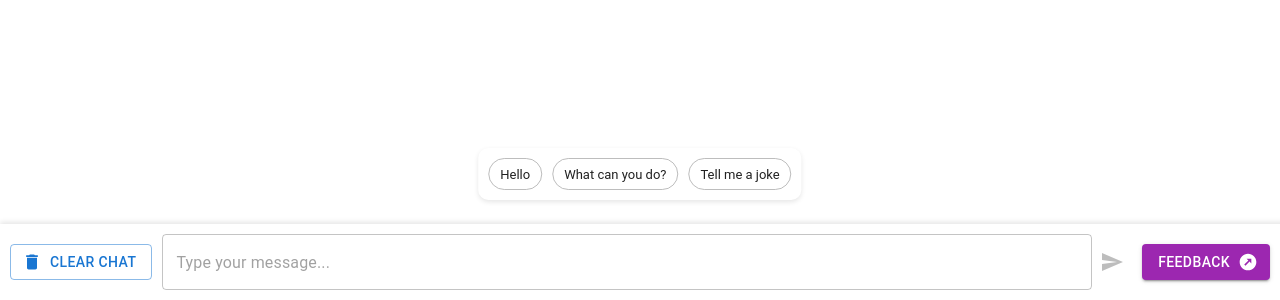
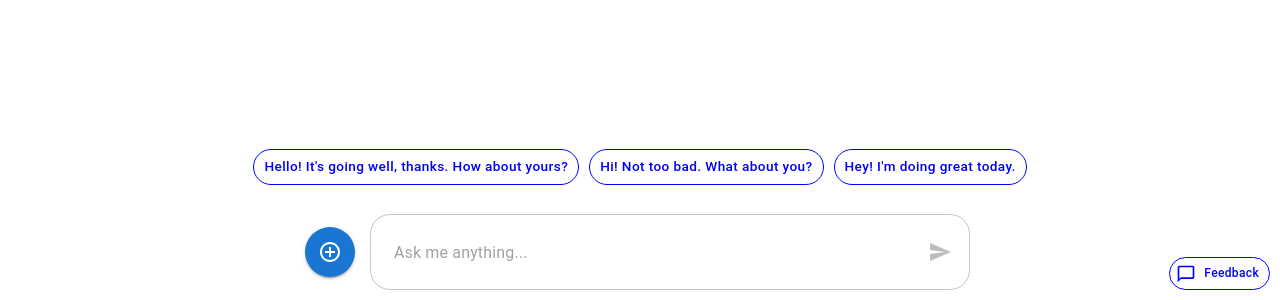
Before and after one commit to Creighton21/ChatApp, a React (Create React App) app: page / in a window 1280 px wide. Shown: the part 500-800 px from the top of the page. Built offline with nearby package versions, Linux system fonts and the light colour scheme.

Commit message:
UI Updates

```diff
--- a/src/App.tsx
+++ b/src/App.tsx
@@ -2,69 +2,83 @@
 import React, { useState } from "react";
 import { Box } from "@mui/material";
 import ChatInput from "./components/ChatInput";
-import ClearChatButton from "./components/ClearChatButton";
 import FeedbackButton from "./components/FeedbackButton";
 import SuggestedPrompts from "./components/SuggestedPrompts";
 import ChatHistory from "./components/ChatHistory";
-
-interface Reference {
-  label: string;
-  url: string;
-}
+import NewTopicButton from "./components/NewTopicButton";
 
 interface Message {
   text: string;
   sender: "user" | "ai";
-  imageUrl?: string; // Optional image URL for AI messages
-  references?: Reference[]; // Optional references
-  feedback?: "up" | "down" | null; // Track thumbs up/down for each message
+  imageUrl?: string;
+  references?: { title: string; url?: string }[];
+  feedback?: "up" | "down" | null;
 }
 
 const App: React.FC = () => {
   const [messages, setMessages] = useState<Message[]>([]);
-  const [prompts, setPrompts] = useState<string[]>([
-    "Hello",
-    "What can you do?",
-    "Tell me a joke",
+  const [prompts] = useState<string[]>([
+    "Hello! It's going well, thanks. How about yours?",
+    "Hi! Not too bad. What about you?",
+    "Hey! I'm doing great today.",
   ]);
 
   const sendMessage = (message: string) => {
     setMessages([...messages, { text: message, sender: "user" }]);
-    // Simulate AI response with references
     setTimeout(() => {
       setMessages((prev) => [
         ...prev,
-        {
-          text: "Here is a response with some references:",
-          sender: "ai",
-          references: [
-            { label: "Sample Reference 1", url: "https://www.example.com" },
-            { label: "Sample Reference 2", url: "https://www.example.org" },
-          ],
-          feedback: null, // No feedback initially
-        },
+        { text: "Here is a sample AI response.", sender: "ai", feedback: null },
       ]);
     }, 1000);
   };
 
-  const clearChat = () => {
-    setMessages([]);
-  };
-
+  // Handle feedback (thumbs up/down)
   const handleFeedback = (index: number, feedback: "up" | "down" | null) => {
-    setMessages((prev) =>
-      prev.map((msg, i) => (i === index ? { ...msg, feedback } : msg))
-    ); // Update the feedback for the specific message
+    const updatedMessages = messages.map((msg, i) =>
+      i === index ? { ...msg, feedback } : msg
+    );
+    setMessages(updatedMessages);
   };
 
   const handlePromptSelect = (prompt: string) => {
     sendMessage(prompt);
   };
 
+  const handleNewTopic = () => {
+    setMessages([]); // Clear all current messages
+  };
+
   return (
-    <div style={{ display: "flex", flexDirection: "column", height: "100vh" }}>
+    <div
+      style={{
+        display: "flex",
+        flexDirection: "column",
+        height: "100vh",
+        overflow: "hidden",
+        width: "100%",
+      }}
+    >
       <ChatHistory messages={messages} onFeedback={handleFeedback} />
-      <SuggestedPrompts prompts={prompts} onSelect={handlePromptSelect} />
+
+      {/* Suggested Prompts */}
+      <Box
+        sx={{
+          position: "absolute",
+          bottom: "100px",
+          width: "100%",
+          overflowX: "auto",
+          padding: "10px",
+          display: "flex",
+          justifyContent: "center",
+          gap: "10px",
+          whiteSpace: "nowrap",
+        }}
+      >
+        <SuggestedPrompts prompts={prompts} onSelect={handlePromptSelect} />
+      </Box>
+
+      {/* Chat Input Area */}
       <Box
         sx={{
           position: "fixed",
@@ -72,16 +86,37 @@ const App: React.FC = () => {
           width: "100%",
           display: "flex",
           alignItems: "center",
+          justifyContent: "center",
           padding: "10px",
           backgroundColor: "#fff",
-          boxShadow: "0 -2px 5px rgba(0,0,0,0.1)",
+          overflow: "hidden",
         }}
       >
-        <ClearChatButton onClear={clearChat} />
-        <Box sx={{ flexGrow: 1, marginLeft: "10px", marginRight: "10px" }}>
-          <ChatInput onSend={sendMessage} />
+        <Box
+          sx={{
+            display: "flex",
+            alignItems: "center",
+            justifyContent: "center",
+            width: "100%",
+            maxWidth: "900px",
+            gap: "5px",
+            padding: "0 10px",
+          }}
+        >
+          <Box sx={{ flexShrink: 0, marginRight: "10px" }}>
+            <NewTopicButton onNewTopic={handleNewTopic} />
+          </Box>
+
+          {/* Centered Chat Input */}
+          <Box sx={{ flexGrow: 1, minWidth: "100px", maxWidth: "600px" }}>
+            <ChatInput onSend={sendMessage} />
+          </Box>
+
+          {/* Feedback Button */}
+          <Box sx={{ flexShrink: 0 }}>
+            <FeedbackButton />
+          </Box>
         </Box>
-        <FeedbackButton />
       </Box>
     </div>
   );
--- a/src/components/ChatHistory.tsx
+++ b/src/components/ChatHistory.tsx
@@ -2,20 +2,21 @@
 import React, { useState } from "react";
 import {
   Box,
+  IconButton,
+  Typography,
   Paper,
-  Typography,
   Dialog,
   DialogContent,
-  IconButton,
-  Link,
 } from "@mui/material";
 import ThumbUpIcon from "@mui/icons-material/ThumbUp";
 import ThumbDownIcon from "@mui/icons-material/ThumbDown";
+import PersonIcon from "@mui/icons-material/Person"; // Icon for the user
+import SmartToyIcon from "@mui/icons-material/SmartToy"; // Icon for AI (Copilot)
 import CloseIcon from "@mui/icons-material/Close";
 
 interface Reference {
-  label: string;
-  url: string;
+  title: string;
+  url?: string; // Optional URL if the reference is a clickable link
 }
 
 interface Message {
@@ -26,142 +27,163 @@ interface Message {
   feedback?: "up" | "down" | null; // Track thumbs up/down for each message
 }
 
-const ChatHistory: React.FC<{
+interface ChatHistoryProps {
   messages: Message[];
   onFeedback: (index: number, feedback: "up" | "down" | null) => void;
-}> = ({ messages, onFeedback }) => {
-  const [openImage, setOpenImage] = useState<string | undefined>(undefined); // Use undefined instead of null
+}
 
-  const handleImageClick = (imageUrl?: string) => {
+const ChatHistory: React.FC<ChatHistoryProps> = ({ messages, onFeedback }) => {
+  const [openImage, setOpenImage] = useState<string | null>(null);
+
+  const handleImageClick = (imageUrl: string | undefined) => {
     if (imageUrl) {
-      setOpenImage(imageUrl); // Only open if imageUrl is defined
+      setOpenImage(imageUrl);
     }
   };
 
-  const handleClose = () => {
-    setOpenImage(undefined); // Close the dialog by setting openImage to undefined
+  const handleCloseImage = () => {
+    setOpenImage(null);
   };
 
   return (
-    <>
+    <Box sx={{ padding: "10px", overflowY: "auto", flexGrow: 1 }}>
+      {messages.map((msg, index) => (
+        <Paper
+          key={index}
+          sx={{
+            padding: "10px",
+            marginBottom: "10px",
+            backgroundColor: "transparent", // No background color
+            boxShadow: "none", // No shadow or border
+            textAlign: msg.sender === "user" ? "right" : "left",
+          }}
+        >
+          {/* Sender Info */}
           <Box
             sx={{
-          padding: "20px",
-          overflowY: "auto",
-          flexGrow: 1,
-          marginBottom: "120px", // So it doesn't overlap the ChatInput component
+              display: "flex",
+              alignItems: "center",
+              justifyContent: msg.sender === "user" ? "flex-end" : "flex-start",
             }}
           >
-        {messages.map((msg, index) => (
-          <Box
-            key={index}
-            sx={{
-              display: "flex",
-              justifyContent: msg.sender === "user" ? "flex-end" : "flex-start",
-              marginBottom: "10px",
-            }}
-          >
-            <Paper
-              elevation={3}
-              sx={{
-                padding: "10px",
-                backgroundColor: msg.sender === "user" ? "#1976d2" : "#f1f1f1",
-                color: msg.sender === "user" ? "#fff" : "#000",
-                maxWidth: "70%",
-              }}
-            >
-              <Typography>{msg.text}</Typography>
+            {msg.sender === "user" ? (
+              <>
+                <Typography variant="caption" sx={{ marginRight: "5px" }}>
+                  You
+                </Typography>
+                <PersonIcon fontSize="small" />
+              </>
+            ) : (
+              <>
+                <SmartToyIcon fontSize="small" />
+                <Typography variant="caption" sx={{ marginLeft: "5px" }}>
+                  Copilot
+                </Typography>
+              </>
+            )}
+          </Box>
 
-              {/* Check if there's an image in the message */}
+          {/* Message Text */}
+          <Typography variant="body1" sx={{ marginTop: "5px" }}>
+            {msg.text}
+          </Typography>
+
+          {/* Display Image if present */}
           {msg.imageUrl && (
             <Box
               component="img"
               src={msg.imageUrl}
-                  alt="chat image"
+              alt="AI generated"
               sx={{
-                    width: "100%",
+                width: "200px",
+                borderRadius: "5px",
                 marginTop: "10px",
                 cursor: "pointer",
-                    borderRadius: "5px",
               }}
-                  onClick={() => handleImageClick(msg.imageUrl)} // imageUrl is guaranteed to exist now
+              onClick={() => handleImageClick(msg.imageUrl)}
             />
           )}
 
-              {/* Thumbs up/down feedback for AI responses */}
+          {/* Display references if they exist */}
+          {msg.references && msg.references.length > 0 && (
+            <Typography
+              variant="caption"
+              sx={{ marginTop: "5px", display: "block", color: "#757575" }}
+            >
+              References:{" "}
+              {msg.references.map((ref, refIndex) => (
+                <span key={refIndex}>
+                  {ref.url ? (
+                    <a href={ref.url} target="_blank" rel="noopener noreferrer">
+                      {ref.title}
+                    </a>
+                  ) : (
+                    ref.title
+                  )}
+                  {/* Check if refIndex is not the last element */}
+                  {refIndex < (msg.references?.length ?? 0) - 1 && ", "}
+                </span>
+              ))}
+            </Typography>
+          )}
+
+          {/* Thumbs Up/Down Feedback */}
           {msg.sender === "ai" && (
-                <Box sx={{ marginTop: "10px", display: "flex", gap: "10px" }}>
+            <Box
+              sx={{
+                marginTop: "10px",
+                display: "flex",
+                justifyContent: "flex-start",
+                gap: "10px",
+              }}
+            >
               <IconButton
-                    color={msg.feedback === "up" ? "primary" : "default"}
+                color={msg.feedback === "up" ? "primary" : "default"} // Color change on click
                 onClick={() =>
                   onFeedback(index, msg.feedback === "up" ? null : "up")
-                    }
+                } // Toggle feedback
               >
                 <ThumbUpIcon />
               </IconButton>
               <IconButton
-                    color={msg.feedback === "down" ? "primary" : "default"}
+                color={msg.feedback === "down" ? "primary" : "default"} // Color change on click
                 onClick={() =>
                   onFeedback(index, msg.feedback === "down" ? null : "down")
-                    }
+                } // Toggle feedback
               >
                 <ThumbDownIcon />
               </IconButton>
             </Box>
           )}
+        </Paper>
+      ))}
 
-              {/* Display references below AI responses as a comma-separated list */}
-              {msg.references && (
-                <Box sx={{ marginTop: "10px" }}>
-                  <Typography variant="body2" color="textSecondary">
-                    References:{" "}
-                    {msg.references.map((ref, refIndex) => (
-                      <Link
-                        key={refIndex}
-                        href={ref.url}
-                        target="_blank"
-                        rel="noopener"
-                        sx={{
-                          color: "blue",
-                          textDecoration: "underline",
-                          fontSize: "0.85rem",
-                        }}
-                      >
-                        {ref.label}
-                        {refIndex < msg.references!.length - 1 ? ", " : ""}
-                      </Link>
-                    ))}
-                  </Typography>
-                </Box>
-              )}
-            </Paper>
-          </Box>
-        ))}
-      </Box>
-
-      {/* Modal Dialog for enlarged image */}
-      <Dialog open={!!openImage} onClose={handleClose} maxWidth="md">
+      {/* Image Modal for Enlarged View */}
+      <Dialog open={!!openImage} onClose={handleCloseImage}>
         <DialogContent>
           <IconButton
-            sx={{ position: "absolute", right: 8, top: 8 }}
-            onClick={handleClose}
+            aria-label="close"
+            onClick={handleCloseImage}
+            sx={{
+              position: "absolute",
+              right: 8,
+              top: 8,
+            }}
           >
             <CloseIcon />
           </IconButton>
-          {openImage && (
           <Box
             component="img"
-              src={openImage}
+            src={openImage || undefined}
             alt="enlarged chat image"
             sx={{
               width: "100%",
               borderRadius: "5px",
             }}
           />
-          )}
         </DialogContent>
       </Dialog>
-    </>
+    </Box>
   );
 };
 
--- a/src/components/ChatInput.tsx
+++ b/src/components/ChatInput.tsx
@@ -1,6 +1,6 @@
 // src/components/ChatInput.tsx
 import React, { useState } from "react";
-import { Box, TextField, IconButton } from "@mui/material";
+import { Box, TextField, IconButton, InputAdornment } from "@mui/material";
 import SendIcon from "@mui/icons-material/Send";
 
 const ChatInput: React.FC<{ onSend: (message: string) => void }> = ({
@@ -23,21 +23,27 @@ const ChatInput: React.FC<{ onSend: (message: string) => void }> = ({
   };
 
   return (
-    <Box sx={{ display: "flex", alignItems: "center" }}>
+    <Box sx={{ display: "flex", alignItems: "center", width: "100%" }}>
       <TextField
         fullWidth
         value={message}
         onChange={(e) => setMessage(e.target.value)}
-        placeholder="Type your message..."
+        placeholder="Ask me anything..."
         onKeyDown={handleKeyPress} // Handle Enter key press
+        InputProps={{
+          sx: {
+            borderRadius: "20px", // Rounded corners
+            padding: "10px",
+          },
+          endAdornment: (
+            <InputAdornment position="end">
+              <IconButton onClick={handleSend} disabled={!message.trim()}>
+                <SendIcon />
+              </IconButton>
+            </InputAdornment>
+          ),
+        }}
       />
-      <IconButton
-        onClick={handleSend}
-        color="primary"
-        disabled={!message.trim()}
-      >
-        <SendIcon />
-      </IconButton>
     </Box>
   );
 };
--- a/src/components/ClearChatButton.tsx
+++ /dev/null
@@ -1,19 +0,0 @@
-// src/components/ClearChatButton.tsx
-import React from "react";
-import { Button } from "@mui/material";
-import DeleteIcon from "@mui/icons-material/Delete";
-
-const ClearChatButton: React.FC<{ onClear: () => void }> = ({ onClear }) => {
-  return (
-    <Button
-      variant="outlined"
-      startIcon={<DeleteIcon />}
-      onClick={onClear}
-      sx={{ flexShrink: 0 }} // Prevents shrinking
-    >
-      Clear Chat
-    </Button>
-  );
-};
-
-export default ClearChatButton;
--- a/src/components/FeedbackButton.tsx
+++ b/src/components/FeedbackButton.tsx
@@ -1,7 +1,7 @@
 // src/components/FeedbackButton.tsx
 import React from "react";
 import { Button } from "@mui/material";
-import OutboundIcon from "@mui/icons-material/Outbound";
+import ChatBubbleOutlineIcon from "@mui/icons-material/ChatBubbleOutline";
 
 const FeedbackButton: React.FC = () => {
   const handleFeedback = () => {
@@ -10,11 +10,20 @@ const FeedbackButton: React.FC = () => {
 
   return (
     <Button
-      variant="contained"
-      color="secondary"
-      endIcon={<OutboundIcon />}
+      variant="outlined"
+      startIcon={<ChatBubbleOutlineIcon />}
+      sx={{
+        position: "fixed",
+        bottom: "10px",
+        right: "10px",
+        borderRadius: "20px",
+        fontSize: "0.75rem",
+        padding: "5px 10px",
+        borderColor: "blue",
+        color: "blue",
+        textTransform: "none",
+      }}
       onClick={handleFeedback}
-      sx={{ flexShrink: 0, marginRight: "20px" }} // Ensure button does not shrink
     >
       Feedback
     </Button>
--- /dev/null
+++ b/src/components/NewTopicButton.tsx
@@ -0,0 +1,59 @@
+// src/components/NewTopicButton.tsx
+import React, { useState } from "react";
+import { Button, Box } from "@mui/material";
+import AddCircleOutlineIcon from "@mui/icons-material/AddCircleOutline";
+
+interface NewTopicButtonProps {
+  onNewTopic: () => void;
+}
+
+const NewTopicButton: React.FC<NewTopicButtonProps> = ({ onNewTopic }) => {
+  const [hovered, setHovered] = useState(false);
+
+  return (
+    <Button
+      variant="contained"
+      color="primary"
+      onClick={onNewTopic}
+      onMouseEnter={() => setHovered(true)}
+      onMouseLeave={() => setHovered(false)}
+      sx={{
+        borderRadius: hovered ? "20px" : "50%", // Rounded rectangle when hovered, circle when not
+        width: hovered ? "140px" : "50px", // Expand width on hover, but remain circular initially
+        height: "50px", // Fixed height
+        minWidth: "unset", // Remove default button min-width
+        padding: hovered ? "0 12px" : "0", // Add padding when hovered to give space for text and icon
+        boxSizing: "border-box", // Ensure border and padding don't affect size
+        display: "flex",
+        alignItems: "center",
+        justifyContent: hovered ? "flex-start" : "center", // Center icon when unhovered
+        transition: "all 0.3s ease", // Smooth transition for size and shape
+        overflow: "hidden", // Hide text when not hovered
+      }}
+    >
+      {/* Icon is always visible */}
+      <AddCircleOutlineIcon
+        sx={{
+          fontSize: 24, // Set icon size
+          marginRight: hovered ? "8px" : "0", // Add margin when hovered
+        }}
+      />
+
+      {/* Text only appears on hover */}
+      {hovered && (
+        <Box
+          component="span"
+          sx={{
+            whiteSpace: "nowrap", // Prevent text wrapping
+            opacity: hovered ? 1 : 0, // Fade-in effect for text
+            transition: "opacity 0.3s ease", // Smooth fade-in transition
+          }}
+        >
+          New Topic
+        </Box>
+      )}
+    </Button>
+  );
+};
+
+export default NewTopicButton;
--- a/src/components/SuggestedPrompts.tsx
+++ b/src/components/SuggestedPrompts.tsx
@@ -1,6 +1,6 @@
-// src/components/SuggestedPrompts.tsx
+// src/SuggestedPrompts.tsx
 import React from "react";
-import { Box, Chip } from "@mui/material";
+import { Box, Button } from "@mui/material";
 
 const SuggestedPrompts: React.FC<{
   prompts: string[];
@@ -9,26 +9,29 @@ const SuggestedPrompts: React.FC<{
   return (
     <Box
       sx={{
-        position: "fixed",
-        bottom: "100px", // Shift it upwards
-        left: "50%",
-        transform: "translateX(-50%)", // Center horizontally
         display: "flex",
         gap: "10px",
-        backgroundColor: "#fff",
-        padding: "10px",
-        borderRadius: "10px",
-        boxShadow: "0 2px 5px rgba(0,0,0,0.1)",
+        padding: "5px",
+        overflowX: "auto", // Scroll within the prompt area if necessary
+        whiteSpace: "nowrap", // Prevent prompts from wrapping and causing overflow
       }}
     >
       {prompts.map((prompt, index) => (
-        <Chip
+        <Button
           key={index}
-          label={prompt}
+          variant="outlined"
           onClick={() => onSelect(prompt)}
-          variant="outlined"
-          sx={{ cursor: "pointer" }}
-        />
+          sx={{
+            borderRadius: "20px",
+            textTransform: "none",
+            color: "blue",
+            borderColor: "blue",
+            fontSize: "0.85rem",
+            padding: "5px 10px",
+          }}
+        >
+          {prompt}
+        </Button>
       ))}
     </Box>
   );
--- a/src/index.css
+++ b/src/index.css
@@ -1,13 +1,21 @@
 body {
   margin: 0;
-  font-family: -apple-system, BlinkMacSystemFont, 'Segoe UI', 'Roboto', 'Oxygen',
-    'Ubuntu', 'Cantarell', 'Fira Sans', 'Droid Sans', 'Helvetica Neue',
+  overflow-x: hidden; /* Prevent horizontal scroll globally */
+  margin: 0; /* Reset all default margins */
+  padding: 0;
+  box-sizing: border-box;
+  font-family: -apple-system, BlinkMacSystemFont, "Segoe UI", "Roboto", "Oxygen",
+    "Ubuntu", "Cantarell", "Fira Sans", "Droid Sans", "Helvetica Neue",
     sans-serif;
   -webkit-font-smoothing: antialiased;
   -moz-osx-font-smoothing: grayscale;
 }
 
 code {
-  font-family: source-code-pro, Menlo, Monaco, Consolas, 'Courier New',
+  font-family: source-code-pro, Menlo, Monaco, Consolas, "Courier New",
     monospace;
 }
+
+* {
+  box-sizing: inherit;
+}
```
Lines whose indentation alone changed are shown as unchanged.
